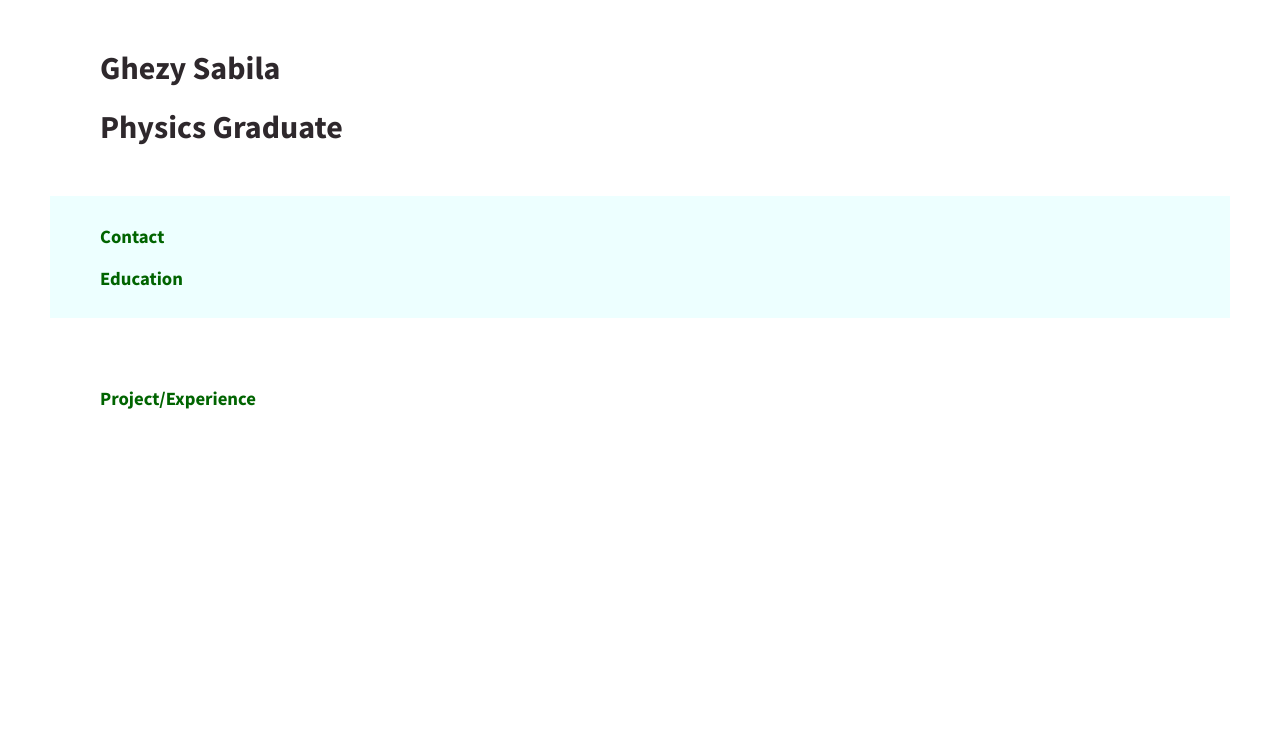
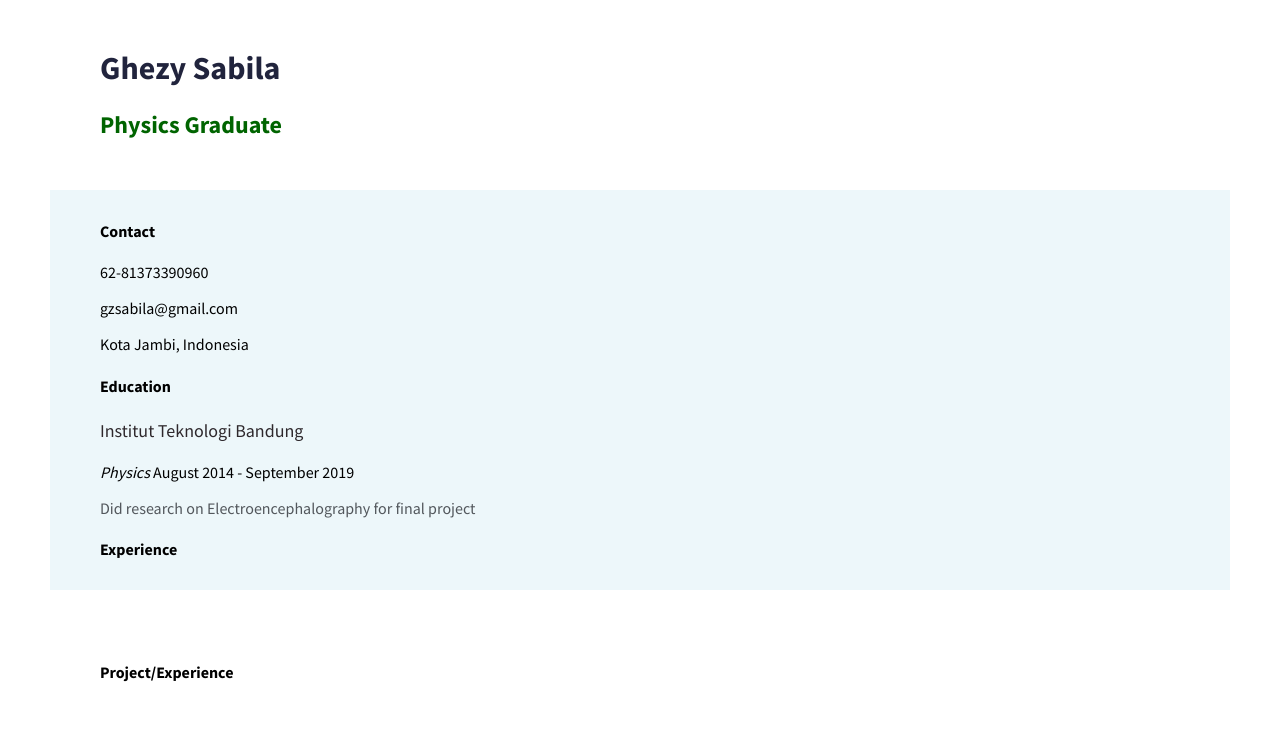
Before and after one commit to gzsabila/dtshomework2, a plain HTML site: page profile.html in a window 1280 px wide. Drawn offline with Linux system fonts and the light colour scheme.

Commit message:
added style

```diff
--- a/profile.html
+++ b/profile.html
@@ -12,24 +12,31 @@
         <!--Header-->
         <header>
             <h1>Ghezy Sabila</h1>
-            <h1>Physics Graduate</h1>
+            <h2>Physics Graduate</h2>
             <p></p>
         </header>
 
         <!--Section-->
         <div class="background">
-            <h3>Contact</h3>
-            <h3>Education</h3>
-            <p class="blog-text"></p>
+            <h4>Contact</h4>
+            <p>62-81373390960</p>
+            <p>gzsabila@gmail.com</p>
+            <p>Kota Jambi, Indonesia</p>
+            <h4>Education</h4>
+            <p class="blog-text">Institut Teknologi Bandung</p>
+            <p><i>Physics</i> August 2014 - September 2019</p>
+            <ul class="a">Did research on Electroencephalography for final project</ul>
+            <h4>Experience</h4>
+            <p></p>
         </div>
 
         <div>
-            <h3 style="padding:50px;">Project/Experience</h3>
+            <h4 style="padding:50px;">Project/Experience</h4>
         </div>
 
         <!--Footer-->
         <footer>
-            <h3></h3>
+            <h5></h5>
             <p></p>
         </footer>
 
--- a/style.css
+++ b/style.css
@@ -1,27 +1,33 @@
 body {
     margin: 50px;
     font-family: "Source Sans Pro", sans-serif;
-    color: #2E282C;
+    color: #000000;
 }
 
 header {
     margin:50px;
     font-family: "Source Sans Pro", sans-serif;
-
+    color: #21243D;
 }
 
 h1 {
 
     line-height: 1.166666667;
     font-weight: bold;
+    color: #21243D;
 }
 
 h2 {
-    color: darkgreen;
+    font-weight: bold;
+    color: #21243D;
+}
+
+h3 {
+    color: #21243D;
     font-family: "Source Sans Pro", sans-serif;
 }
 
-h3 {
+h2 {
     color: darkgreen;
     font-family: "Source Sans Pro", sans-serif;
 }
@@ -32,10 +38,10 @@ h3 {
     font-family: "Source Sans Pro", sans-serif;
     color: #2E282C;
 }
-.blog-text ul,
-.blog-text ol {
-    list-style-type: disc;
-    padding-left: 40px;
+ul.a {
+    list-style-type: circle;
+    padding-left: 0px;
+    color: #52575C;
 }
 
 .background {
@@ -43,5 +49,11 @@ h3 {
     padding-left: 50px;
     padding-right: 50px;
     padding-bottom: 10px;
-    background-color:rgba(211, 254, 255, 0.418);
+    background-color: #EDF7FA;
 }
+
+.grid-container {
+    display: grid;
+    grid-template-columns: auto auto auto;
+    padding: 10px;
+}
```
